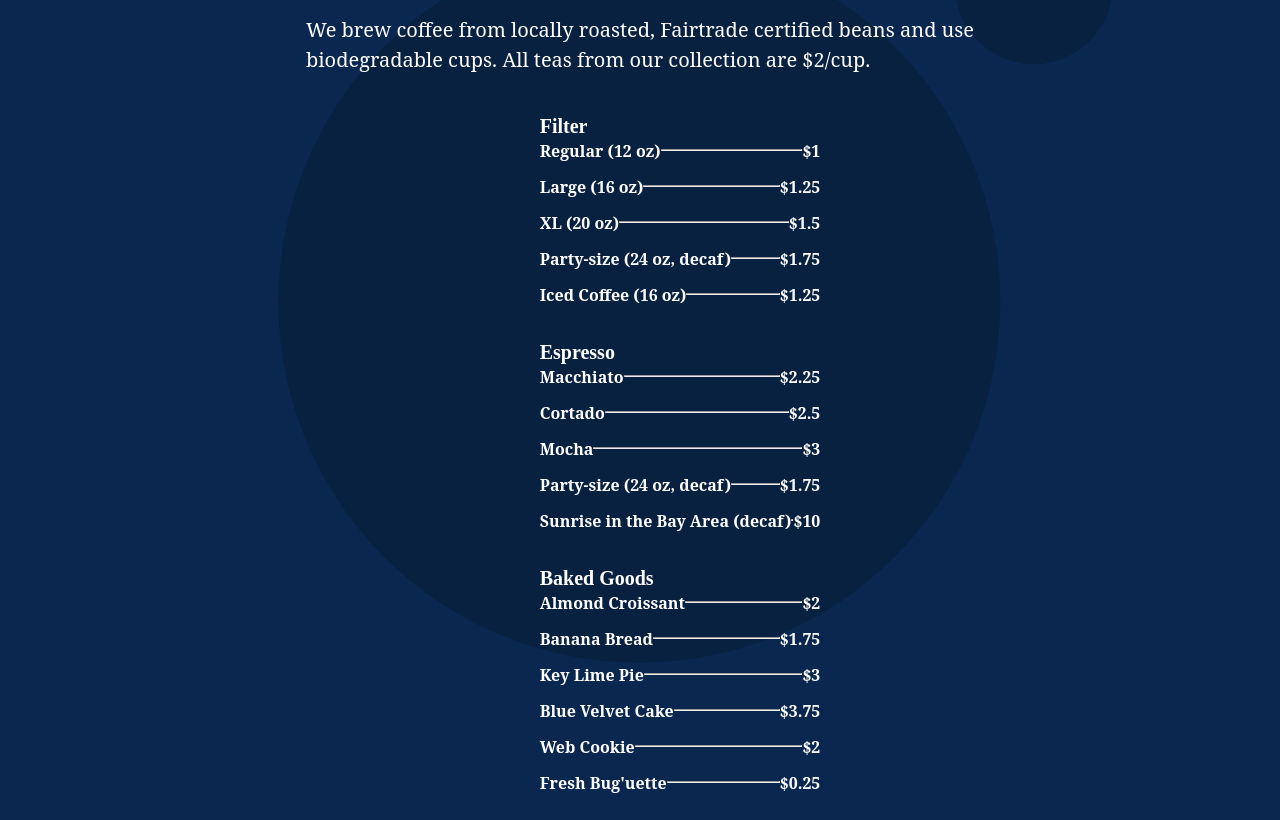
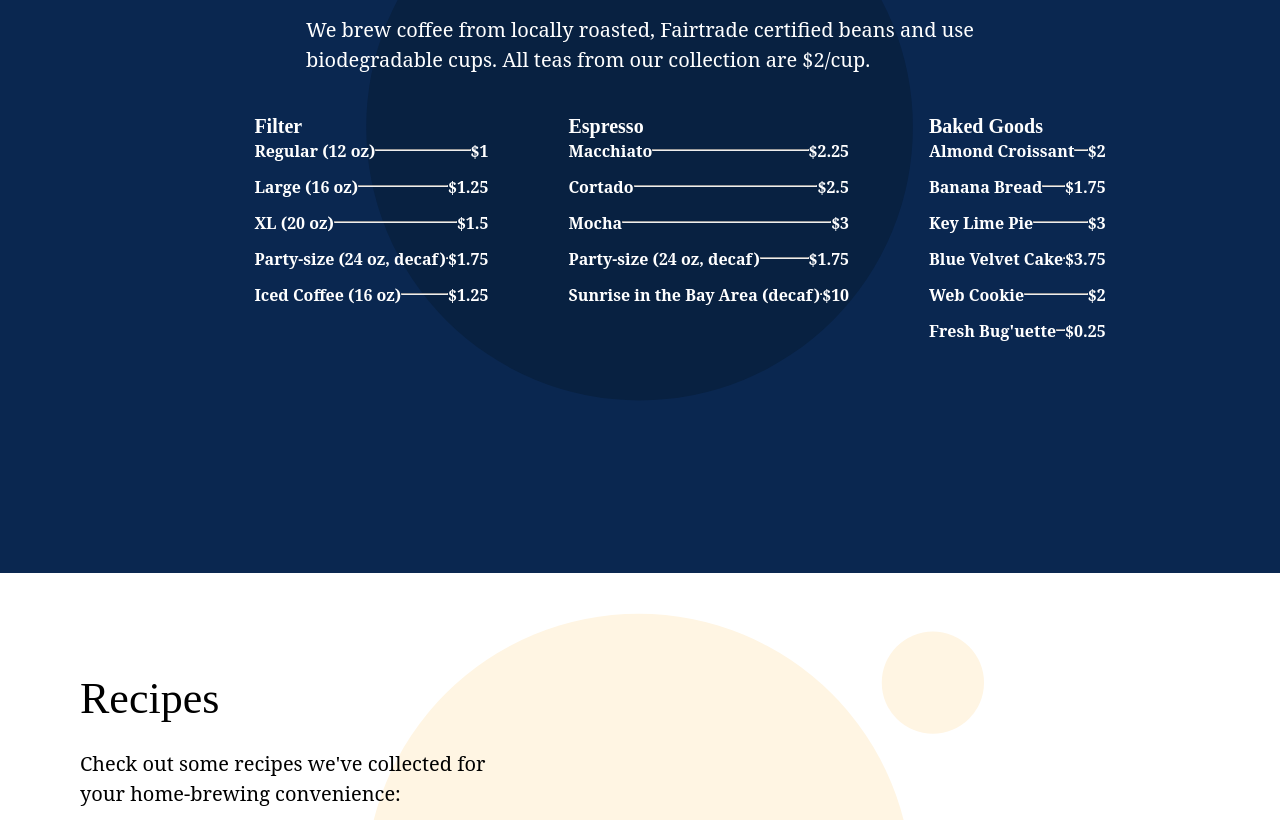
Before and after one commit to Plouis53/se_project_coffeeshop, a plain HTML site: page index.html in a window 1280 px wide. Shown: the part 1071-1891 px from the top of the page. Drawn offline with Linux system fonts and the light colour scheme; files whose address does not match are found by name.

Commit message:
Update index.html & index.css

```diff
--- a/index.html
+++ b/index.html
@@ -70,7 +70,7 @@
           <h2 class="menu__title">Menu</h2>
           <p class="menu__subtitle"> We brew coffee from locally roasted, Fairtrade certified beans and
             use<br/> biodegradable cups. All teas from our collection are $2/cup. </p>
-          <ul class="card">
+          <ul class="menu__cards">
             <div class="card">
               <ul class="card__title">
                 Filter
--- a/pages/index.css
+++ b/pages/index.css
@@ -180,7 +180,7 @@
   flex-basis: 500px;
 }
 
-.menu__card {
+.menu__cards {
   display: flex;
   flex-wrap: wrap;
   display: flex;
```
